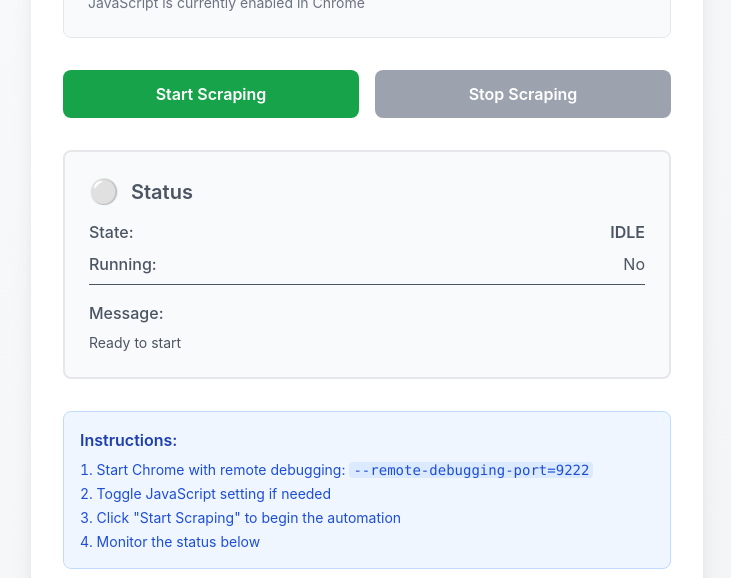
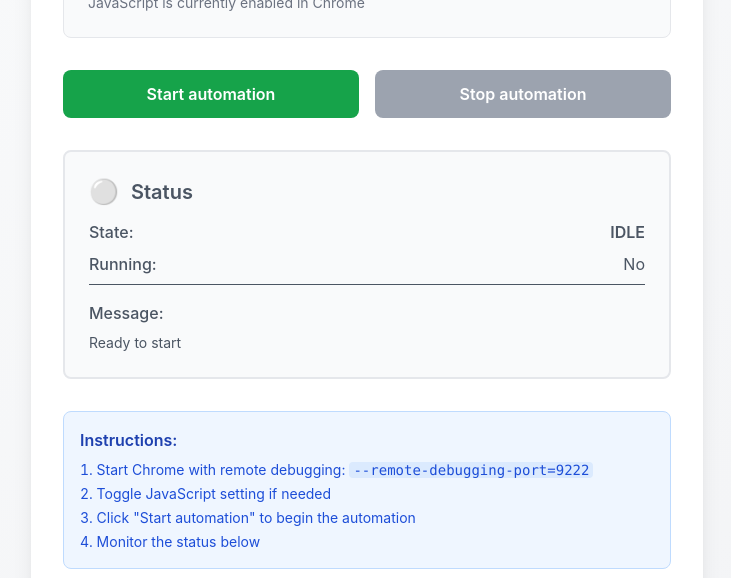
Before and after one commit to wittycoder91/Scraping-UI, a React (Create React App) app: page / in a window 1280 px wide. Shown: the part 184-762 px from the top of the page, without its empty margins (273-1004 px from the left). Built offline with nearby package versions, Linux system fonts and the light colour scheme; no server answers; the HTML template or start-up script is replaced by a standard one.

Commit message:
Update the title of this App

```diff
--- a/public/index.html
+++ b/public/index.html
@@ -24,7 +24,7 @@
       work correctly both with client-side routing and a non-root public URL.
       Learn how to configure a non-root public URL by running `npm run build`.
     -->
-    <title>Booking App</title>
+    <title>Automation App</title>
   </head>
   <body>
     <noscript>You need to enable JavaScript to run this app.</noscript>
--- a/src/App.tsx
+++ b/src/App.tsx
@@ -8,7 +8,6 @@ interface ScrapingStatus {
   last_update: number | null;
 }
 
-// API is served from UK-Scraping folder
 const API_BASE_URL = 'http://localhost:5000/api';
 
 function App() {
@@ -83,10 +82,10 @@ function App() {
 
       const data = await response.json();
       if (!data.success) {
-        alert(data.message || 'Failed to start scraping');
+        alert(data.message || 'Failed to start automation');
       }
     } catch (error) {
-      console.error('Error starting scraping:', error);
+      console.error('Error starting automation:', error);
       alert('Failed to connect to backend. Make sure the Flask server is running.');
     } finally {
       setScrapingLoading(false);
@@ -105,10 +104,10 @@ function App() {
 
       const data = await response.json();
       if (!data.success) {
-        alert(data.message || 'Failed to stop scraping');
+        alert(data.message || 'Failed to stop automation');
       }
     } catch (error) {
-      console.error('Error stopping scraping:', error);
+      console.error('Error stopping automation:', error);
       alert('Failed to connect to backend. Make sure the Flask server is running.');
     } finally {
       setScrapingLoading(false);
@@ -203,7 +202,7 @@ function App() {
                 : 'bg-green-600 hover:bg-green-700 active:scale-95'
             }`}
           >
-            {scrapingLoading ? 'Processing...' : 'Start Scraping'}
+            {scrapingLoading ? 'Processing...' : 'Start automation'}
           </button>
           <button
             onClick={handleStop}
@@ -214,7 +213,7 @@ function App() {
                 : 'bg-red-600 hover:bg-red-700 active:scale-95'
             }`}
           >
-            {scrapingLoading ? 'Processing...' : 'Stop Scraping'}
+            {scrapingLoading ? 'Processing...' : 'Stop automation'}
           </button>
         </div>
 
@@ -251,7 +250,7 @@ function App() {
           <ol className="list-decimal list-inside space-y-1 text-sm text-blue-700">
             <li>Start Chrome with remote debugging: <code className="bg-blue-100 px-1 rounded">--remote-debugging-port=9222</code></li>
             <li>Toggle JavaScript setting if needed</li>
-            <li>Click "Start Scraping" to begin the automation</li>
+            <li>Click "Start automation" to begin the automation</li>
             <li>Monitor the status below</li>
           </ol>
         </div>
```
